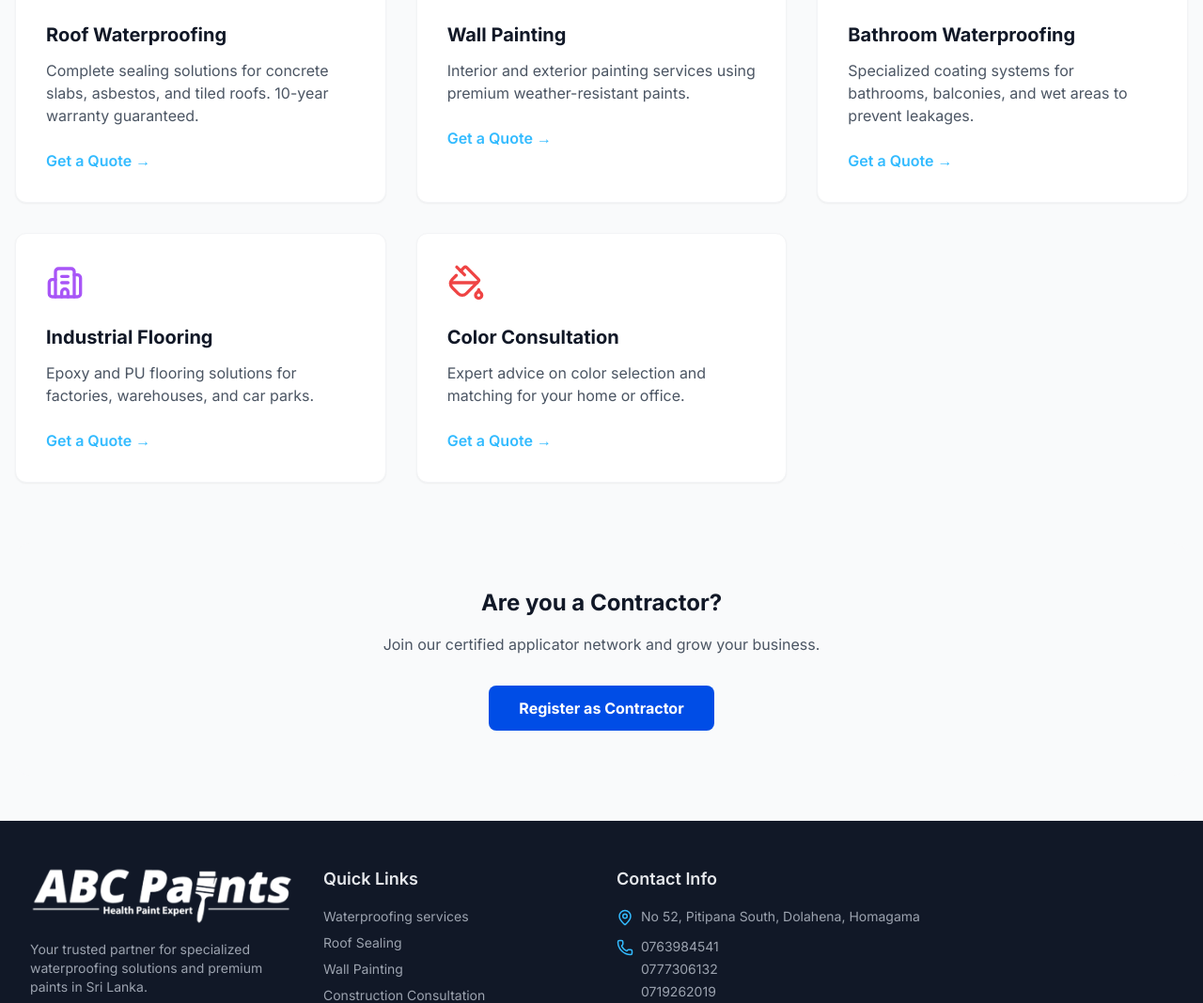
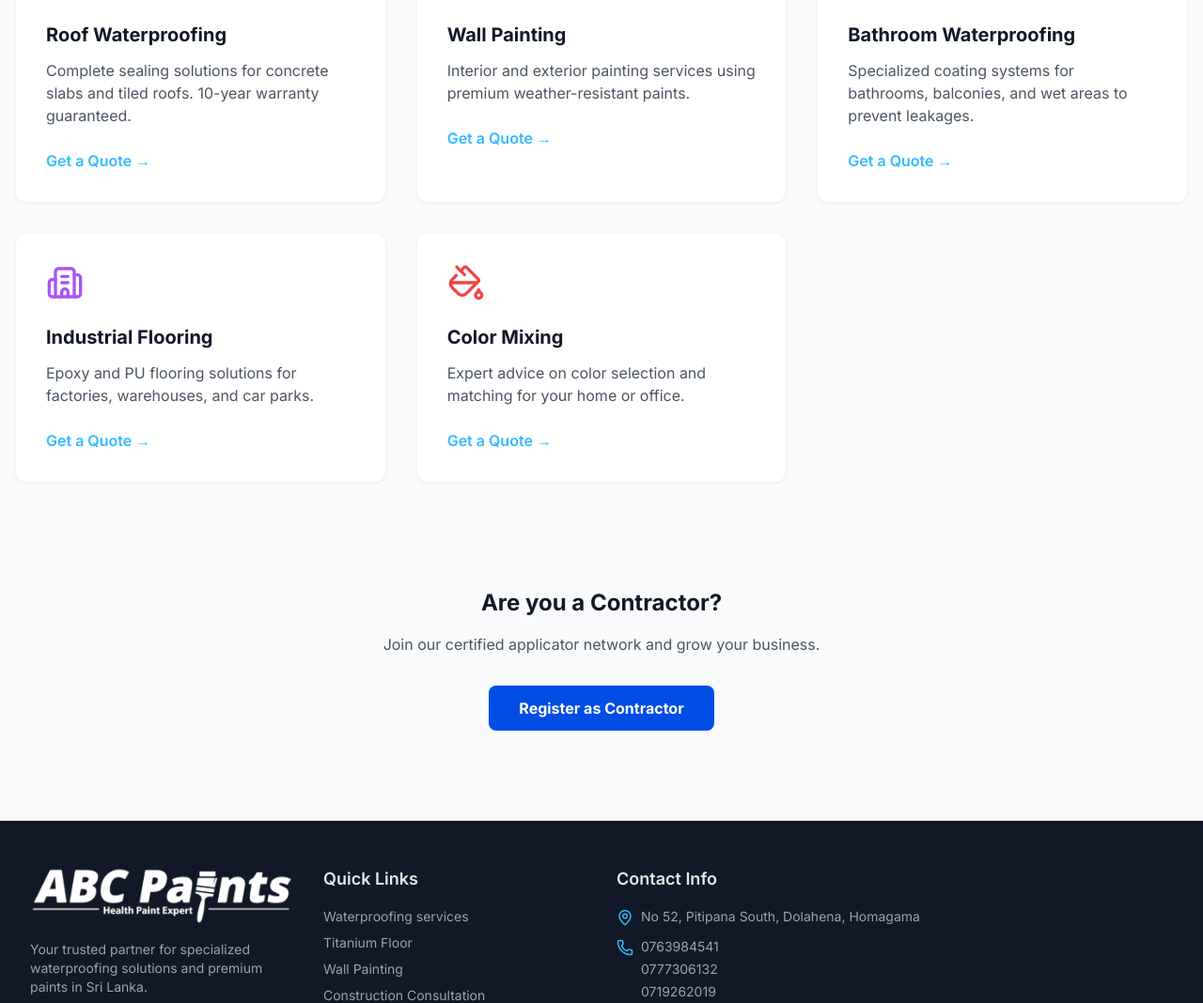
Before and after one commit to DevJanith/ABC-Paints, a React (Vite) app: page /services in a window 1280 px wide. Shown: the part 354-1422 px from the top of the page at 94% size. Built offline with nearby package versions, Linux system fonts and the light colour scheme; no server answers.

Commit message:
feat: Add Services page and Footer component.

```diff
--- a/src/components/layout/Footer.tsx
+++ b/src/components/layout/Footer.tsx
@@ -37,7 +37,7 @@ const Footer = () => {
                         <h4 className="text-lg font-semibold mb-4 text-gray-200">{t('footer.quick_links')}</h4>
                         <ul className="space-y-2 text-gray-400 text-sm">
                             <li><a href="#" className="hover:text-white">Waterproofing services</a></li>
-                            <li><a href="#" className="hover:text-white">Roof Sealing</a></li>
+                            <li><a href="#" className="hover:text-white">Titanium Floor</a></li>
                             <li><a href="#" className="hover:text-white">Wall Painting</a></li>
                             <li><a href="#" className="hover:text-white">Construction Consultation</a></li>
                         </ul>
--- a/src/pages/Services.tsx
+++ b/src/pages/Services.tsx
@@ -9,7 +9,7 @@ const Services = () => {
         {
             icon: <Droplets size={40} className="text-blue-500" />,
             title: "Roof Waterproofing",
-            description: "Complete sealing solutions for concrete slabs, asbestos, and tiled roofs. 10-year warranty guaranteed."
+            description: "Complete sealing solutions for concrete slabs and tiled roofs. 10-year warranty guaranteed."
         },
         {
             icon: <Home size={40} className="text-secondary" />,
@@ -28,7 +28,7 @@ const Services = () => {
         },
         {
             icon: <PaintBucket size={40} className="text-red-500" />,
-            title: "Color Consultation",
+            title: "Color Mixing",
             description: "Expert advice on color selection and matching for your home or office."
         }
     ];
```
